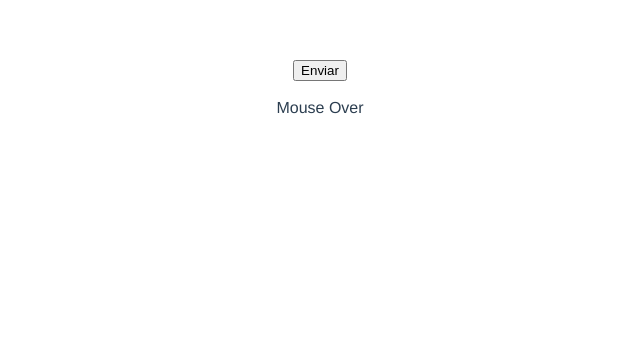
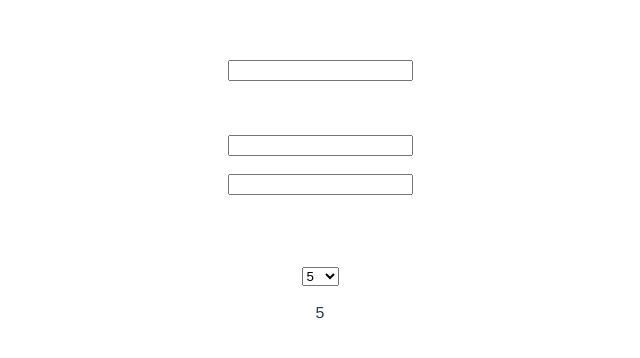
Before and after one commit to CaioEduardoMouta/Vue3TM, a Vue app in the folder app/: page / in a window 1280 px wide. Shown: the top 358 px of the page, without its empty margins (320-960 px from the left). Built offline with nearby package versions, Linux system fonts and the light colour scheme.

Commit message:
Update App.vue

```diff
--- a/app/src/App.vue
+++ b/app/src/App.vue
@@ -1,259 +1,95 @@
 <template>
+
+  <div>
+    <input
+      v-model="name"
+      type="text"
+    > <br><br>
+
+    {{ name }}
+
+    <br><br>
+
+    <input
+      v-model="user.first_name"
+      type="text"
+    > <br><br>
+
+    <input
+      v-model="user.last_name"
+      type="text"
+    > <br><br>
+
+
+    {{ user.first_name }} {{ user.last_name }}
+
+    <br><br><br>
+    <select v-model="pageCount">
+      <option value="5">5</option>
+      <option value="10">10</option>
+      <option value="15">15</option>
+    </select> <br><br>
+    {{ pageCount }}
+  </div>
 
 
 
 
-  <div>
-
-    <button v-on:click="onClick">
-      Enviar
-    </button>
-    <br><br>
-
-    <div @mouseover="onMouseOver"
-         @mouseout="onMouseOut">
-      Mouse Over
-    </div>
-
-   <!--  <div>
-      One-way data binding <br>
-      two-way data binding <br>
-      v-model -> formularios
-
-    </div>
-
-    <br><br>
-
-    <div>
-      <label>Nome</label><br>
-      <input
-        v-model="name"
-        type="text"
-
-    > <br>
-
-    {{ name }}
-  </div>
-
-  <br><br>
-
-  <div>
-    <label>Sports</label>
-    <select
-      v-model="sports">
-        <option value="">Escolha</option>
-        <option value="skate">Skate</option>
-        <option value="surf">Surf</option>
-        <option value="snowboard">Snowboard</option>
-      </select>
-  </div>
-  {{ sports }}
-  <br><br>
-
-  <div>
-    <label>Newsletter</label><br>
-    <input
-      v-model="newsletter"
-      type="radio"
-      value="Sim"
-    > Sim
-
-    <input
-      v-model="newsletter"
-      type="radio"
-      value="Não"
-    > Não <br><br>
-
-    {{ newsletter }}
-  </div>
-  <br><br>
-
-  <div>
-    <label>Contrato</label><br>
-    <input
-      v-model="contract"
-      type="checkbox"
-
-    > Aceita nossos termos
-
-    <br><br>
-
-    {{ contract }}
-  </div>
-  <br><br>
-  <div>
-    <label>Cores preferidas</label><br>
-    <input
-      v-model="colors"
-      type="checkbox"
-      value="Green"
-    > Green
-
-    <input
-      v-model="colors"
-      type="checkbox"
-      value="Gray"
-    > Gray <br><br>
-
-    {{ colors }}
-  </div>
-  <br><br>
- -->
-
-    <!--  <h1 :class="{'title': true, 'title-home': isHome }">
-      Curso Vue 3
-    </h1>
-
-    <p :class="pClass">
-      Lorem ipsum dolor sit amet consectetur adipisicing elit. Nihil quos sit facilis aliquid officiis numquam maxime alias, iusto itaque. Maiores repudiandae odio assumenda beatae voluptatum ipsum molestiae dolorum, perspiciatis voluptas.
-    </p>
-
-    <p :style="{'color':'aquamarine', backgroundColor:'black','font-size':'20px'}">
-      Lorem ipsum dolor sit amet consectetur, adipisicing elit. Esse placeat praesentium sequi deserunt modi, repellat, autem nostrum necessitatibus quos enim distinctio? Dolores nulla voluptas cum consequuntur, odio officiis. Itaque, reprehenderit!
-    </p>
-
-      <div
-        v-for="(obj, index) in todos"
-        :key="obj.id"
-        class="todos-items">
-        <img
-        v-if="obj.imgSrc"
-        :src="obj.imgSrc"
-
-      >
-
-       {{ index }} - {{ obj.title }}
-      </div> -->
-
-  </div>
-
-
-  <!--  <TheHeader v-if="showHeader" />
-
-  <div v-show="showName">
-    Nome: {{ firstName }}
-    Sobrenome: {{ lastName }}
-  </div>
-
-  <div v-if="accessLevel === 'Admin'">Usuário: Admin </div>
-  <div v-else-if="accessLevel === 'Marketing'">Usuário: Marketing</div>
-  <div v-else>Usuário: Normal</div>
-
-  <img
-
-    alt="Vue logo"
-    src="./assets/logo.png">
-
-  <HelloWorld msg="Welcome to Your Vue.js App"/> -->
 </template>
 
 <script>
-/* import HelloWorld from './components/HelloWorld.vue'
-import TheHeader from './components/TheHeader'; */
+
 
 export default {
   name: 'App',
 
   data() {
     return {
-      /*  name: 'Lorem Ipsum',
-       sports: 'skate',
-       newsletter: '',
-       contract: false,
-       colors: [], */
+      name: '',
+      pageCount: 5,
+      user: {
+        first_name: '',
+        last_name: '',
+      },
     }
   },
-      methods: {
-        onClick($evt) {
-          console.log('click',$evt);
-        },
-        onMouseOver($evt) {
-          console.log('Clicou',$evt)
-        },
-        onMouseOut($evt) {
-          console.log('Mouse Out',$evt)
-        }
+
+  watch: {
+    name(vl) {
+      if(vl.length >= 3) {
+      this.saveUserName()
       }
-}
-      /*   isHome:
-    true,
-      classVar: 'title',
-      pClass: ['text', 'text-home'],
-      todos: [
-  {
-    "userId": 1,
-    "id": 1,
-    "title": "delectus aut autem",
-    "completed": false,
-    "imgSrc":'https://via.placeholder.com/150'
+    },
+    pageCount() {
+      this.changePage();
+    },
+
+    user: {
+      handler() {
+        console.log('User Alterado');
+      },
+      deep: true
+    }
+  },
+  computed: {
 
   },
-  {
-    "userId": 1,
-    "id": 2,
-    "title": "quis ut nam facilis et officia qui",
-    "completed": false,
-    "imgSrc":'https://via.placeholder.com/150'
-  },
-  {
-    "userId": 1,
-    "id": 3,
-    "title": "fugiat veniam minus",
-    "completed": false
-  },
-  {
-    "userId": 1,
-    "id": 4,
-    "title": "et porro tempora",
-    "completed": true
-  },
-  {
-    "userId": 1,
-    "id": 5,
-    "title": "laboriosam mollitia et enim quasi adipisci quia provident illum",
-    "completed": false
-  },
-      ] */
+  methods: {
+     saveUserName() {
+      console.log('Ajax');
+      console.log(this.name);
+     },
+     changePage() {
+       console.log('Ajax changePage');
+     }
+  }
+}
 
-
-  /* components: {
-    HelloWorld,
-    TheHeader
-  },
-  data() {
-    return {
-      showHeader: true,
-      firstName: 'Lorem Ipsum',
-      lastName: 'Dolor',
-      showName: false,
-      accessLevel: 'Admin'
-    }
-  } */
 
 </script>
 
 <style>
- /*  .title {
-    font-size: 20px;
-    color:rgb(2, 80, 54);
-  }
-  .title-home {
-    font-size:40px;
-    color:green;
-  }
-  .text {
-    color: rgb(46, 46, 46);
-  }
 
-  .text-home {
-    color:rgb(0, 72, 87)
-  }
-  .todos-items {
-    background:#000;
-    margin: 0 0 5px 0;
-    padding: 3px;
-    color: #fff;
-  } */
 #app {
   font-family: Avenir, Helvetica, Arial, sans-serif;
   -webkit-font-smoothing: antialiased;
```
